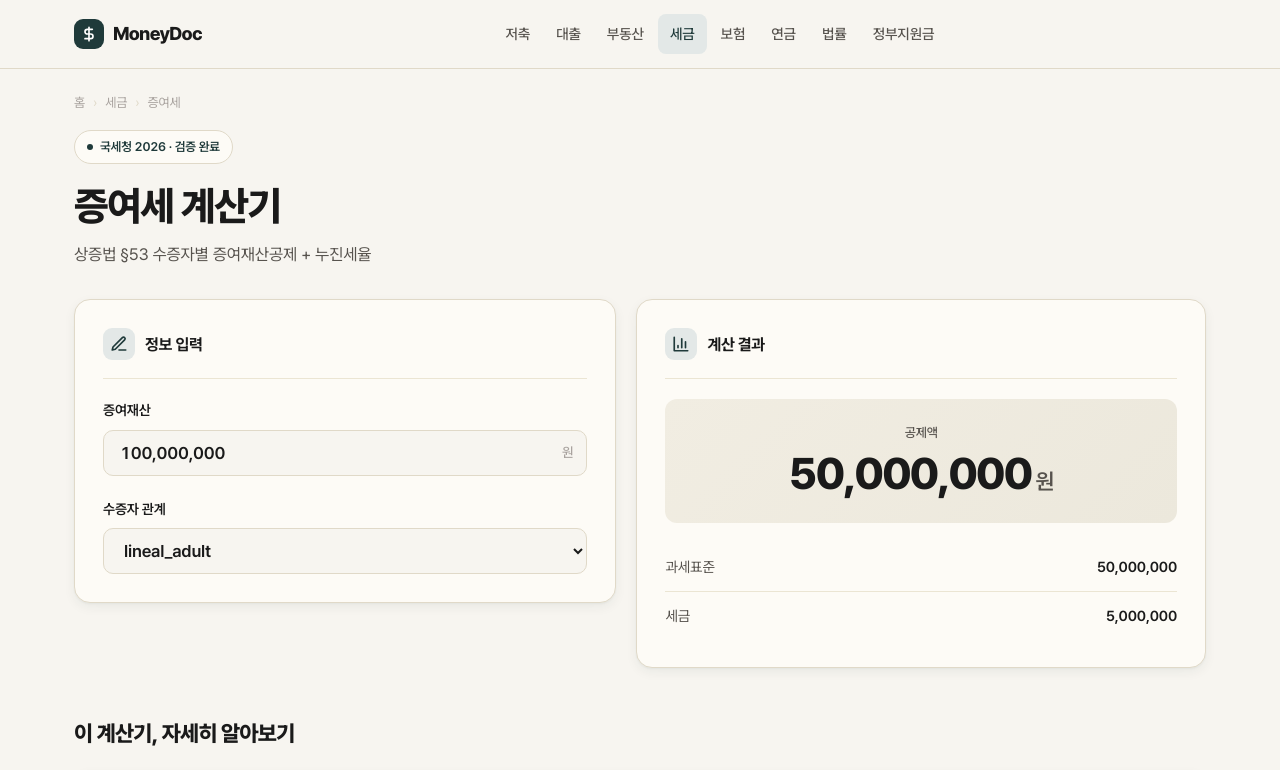
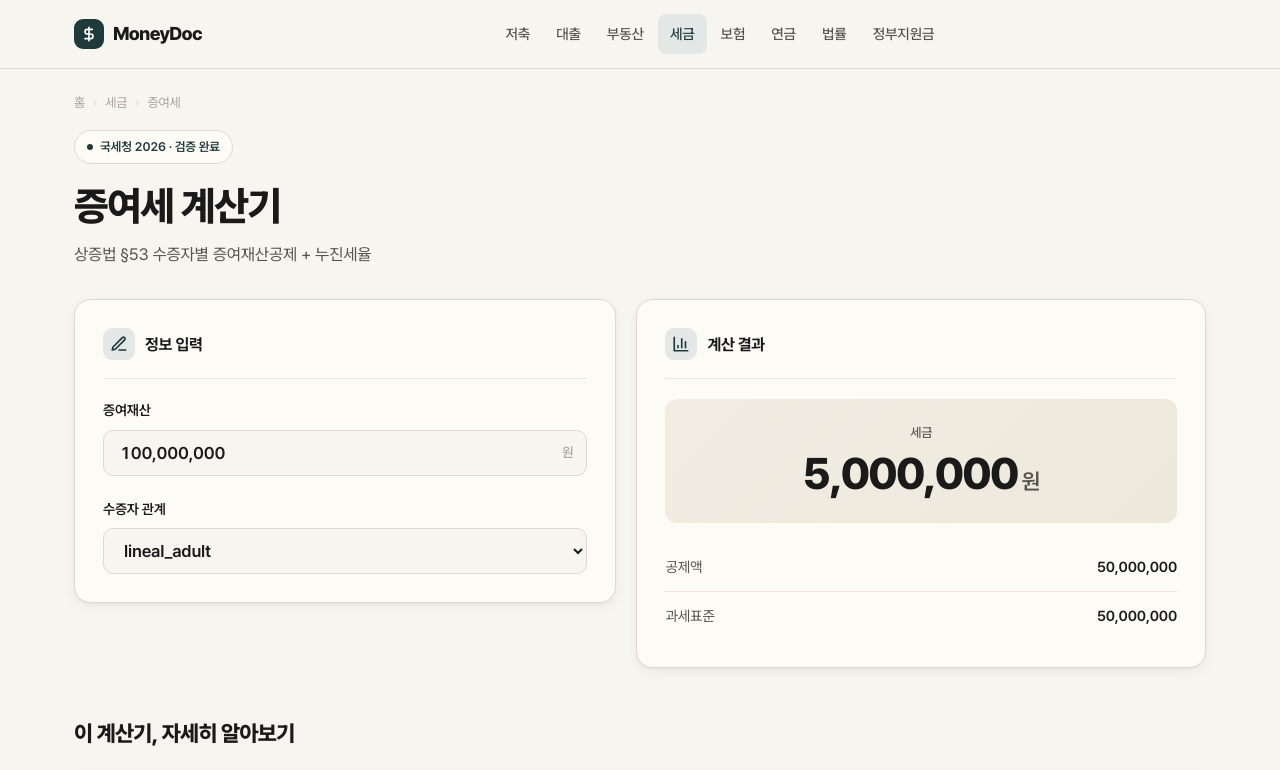
Before and after one commit to hyunjun82/-moneydoc, a Next.js app: page /tax/gift-tax in a window 1280 px wide. Shown: the top 770 px of the page. Built offline with nearby package versions, Linux system fonts and the light colour scheme.

Commit message:
fix: priority 보강 — refund/payable/tax/total 등 추가 (year-end·VAT·child-credit·inheritance 메인 결과 정상화)

```diff
--- a/components/GenericCalculator.tsx
+++ b/components/GenericCalculator.tsx
@@ -355,9 +355,16 @@ function pickPrimaryOutput(expected: Record<string, unknown>, inputs: InputDef[]
     "severancePay",
     "maxLoan",
     "totalDeduction",
+    "refund",
     "taxCredit",
     "taxSaving",
     "estimatedAmount",
+    "payable",
+    "tax",
+    "total",
+    "totalSaving",
+    "totalPay",
+    "totalReturn",
     "result",
     "decisionTax",
     "annualPension",
```
